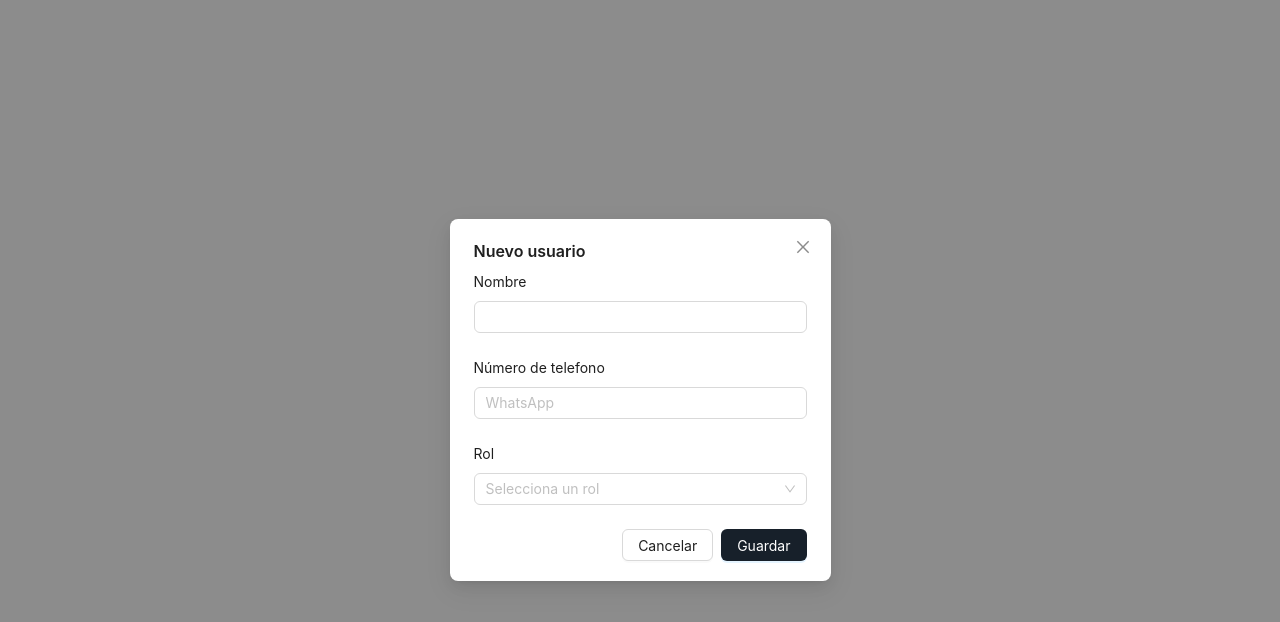
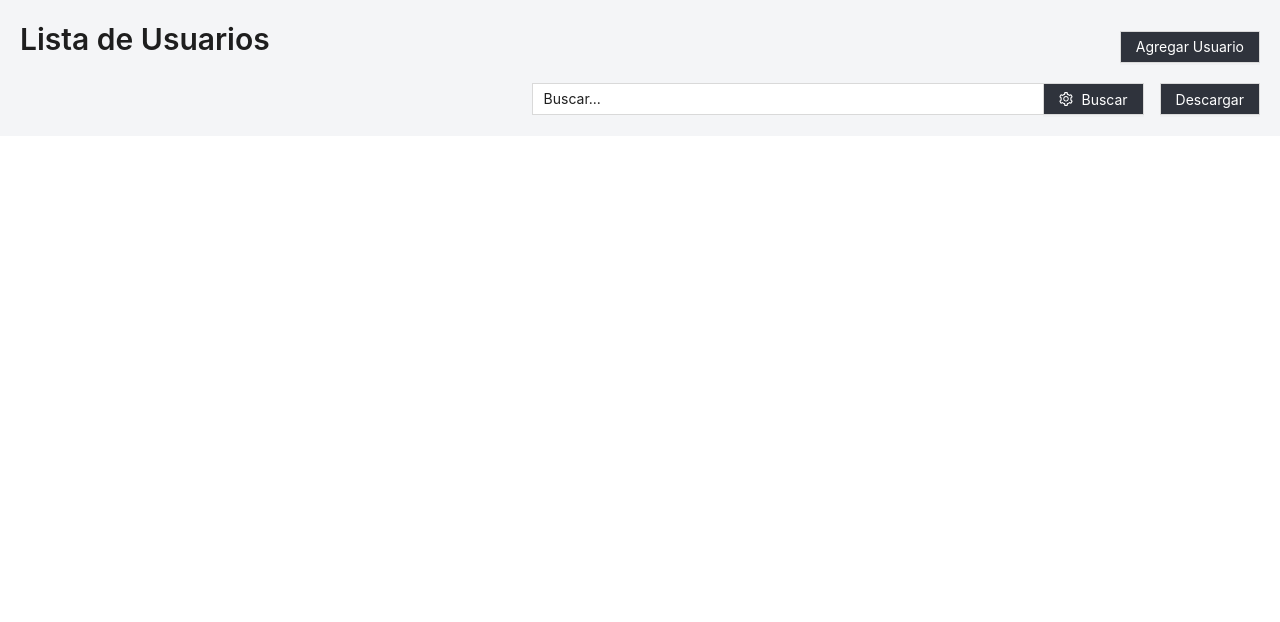
Before and after one commit to alonsosfera/event-ticket-project, a Next.js app: page /users in a window 1280 px wide. Shown: the top 622 px of the page. Built offline with nearby package versions, Linux system fonts and the light colour scheme.

Commit message:
users page

```diff
--- /dev/null
+++ b/components/user/users-component.js
@@ -0,0 +1,57 @@
+import { Button, Col, Row, Typography, Input, Space } from "antd"
+import { SettingOutlined } from "@ant-design/icons"
+
+const Users = () => {
+  return (
+    <>
+      <Row style={{ background: "#F4F5F7", padding: "20px" }} gutter={[24, 0]}>
+        <Col span={24} style={{ marginBottom: "10px" }}>
+          <Row justify="space-between" align="middle">
+            <Col>
+              <Typography.Title level={2}>Lista de Usuarios</Typography.Title>
+            </Col>
+            <Col>
+              <Button
+                key="submit"
+                style={{ backgroundColor: "#2F333C", color: "#fff", borderRadius: "0px" }}>
+                Agregar Usuario
+              </Button>
+            </Col>
+          </Row>
+        </Col>
+
+        <Col span={24}>
+          <Row
+            justify="end" align="middle"
+            gutter={[16, 0]}>
+            <Col span={12}>
+              <Space.Compact style={{ width: "100%" }}>
+                <Input style={{ borderRadius: "0px" }} defaultValue="Buscar..." />
+                <Button
+                  icon={<SettingOutlined />}
+                  style={{ backgroundColor: "#2F333C", color: "#FFFF", borderRadius: "0px" }}>
+                  Buscar
+                </Button>
+              </Space.Compact>
+            </Col>
+            <Col>
+              <Button
+                style={{ backgroundColor: "#2F333C", color: "#FFFF", borderRadius: "0px" }}>
+                Descargar
+              </Button>
+            </Col>
+          </Row>
+        </Col>
+
+        <Col span={24}>
+          <Row gutter={[24, 24]}>
+            <Col span={24}>
+            </Col>
+          </Row>
+        </Col>
+      </Row>
+    </>
+  )
+}
+
+export default Users
--- a/pages/users.js
+++ b/pages/users.js
@@ -1,10 +1,10 @@
-import NewUser from "@/components/user/new-user-component"
+import Users from "@/components/user/users-component"
 
 
 export default function UsersPage() {
   return(
     <div>
-      <NewUser />
+      <Users />
     </div>
   )
 }
```
